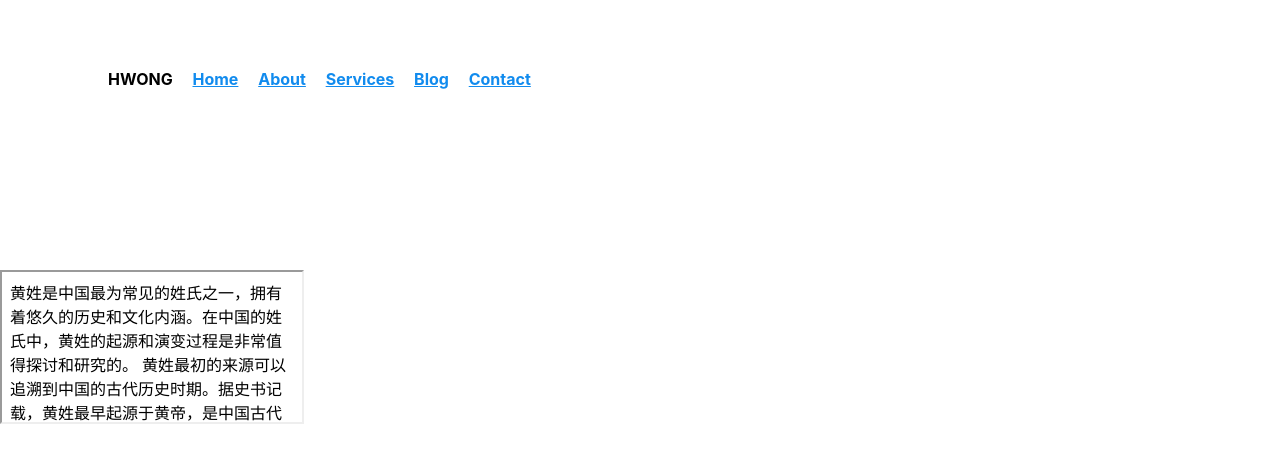
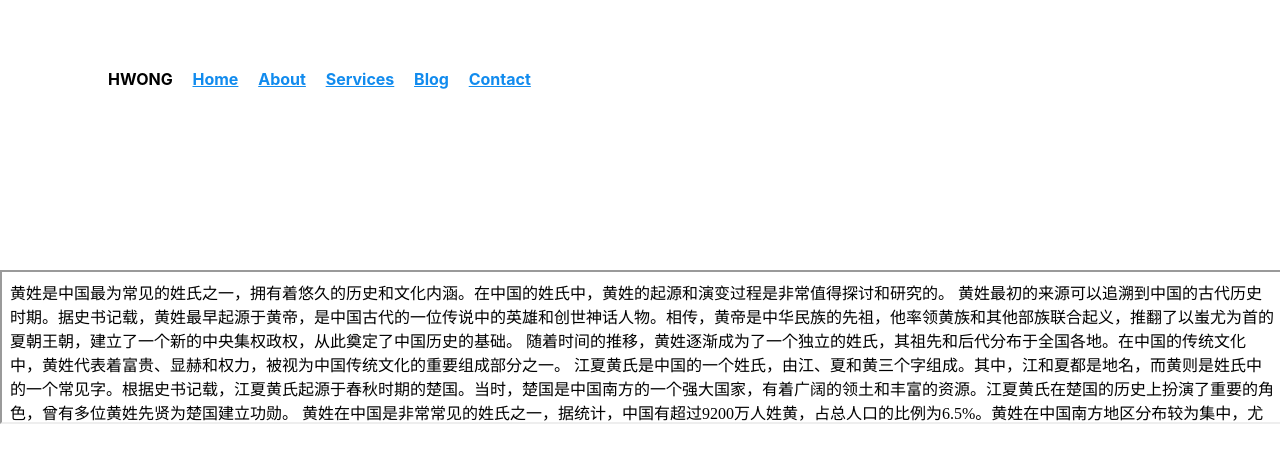
Before and after one commit to hwongcom/hwongcom.github.io, a plain HTML site: page index.html in a window 1280 px wide. Drawn offline with nearby package versions, Linux system fonts and the light colour scheme.

Commit message:
Update index.html

```diff
--- a/index.html
+++ b/index.html
@@ -16,6 +16,6 @@
     </ul>
   </nav>
 </header>
-  <iframe src="/intro.html"></iframe>
+  <iframe width="100%" src="/intro.html"></iframe>
   </body>
 </html>
```
